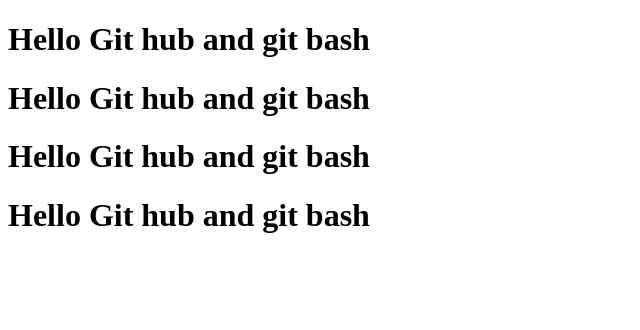
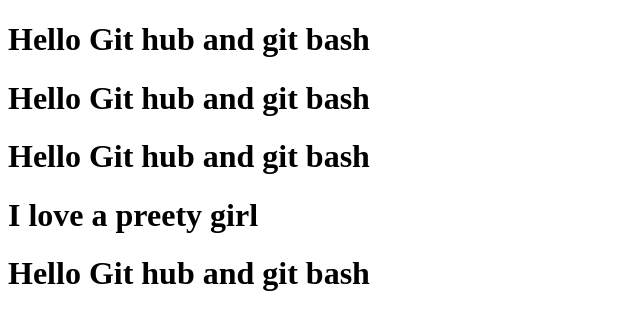
Before and after one commit to developernurhuda/new-project, a plain HTML site: page index.html in a window 1280 px wide. Shown: the whole page, without its empty margins (0-640 px from the left). Drawn offline with Linux system fonts and the light colour scheme.

Commit message:
love er girl add

```diff
--- a/index.html
+++ b/index.html
@@ -11,7 +11,7 @@
     <h1> Hello Git hub and git bash </h1>
     <h1> Hello Git hub and git bash </h1>
     <h1> Hello Git hub and git bash </h1>
-
+    <h1> I love a preety girl </h1>
     <h1> Hello Git hub and git bash </h1>
 
 
```
